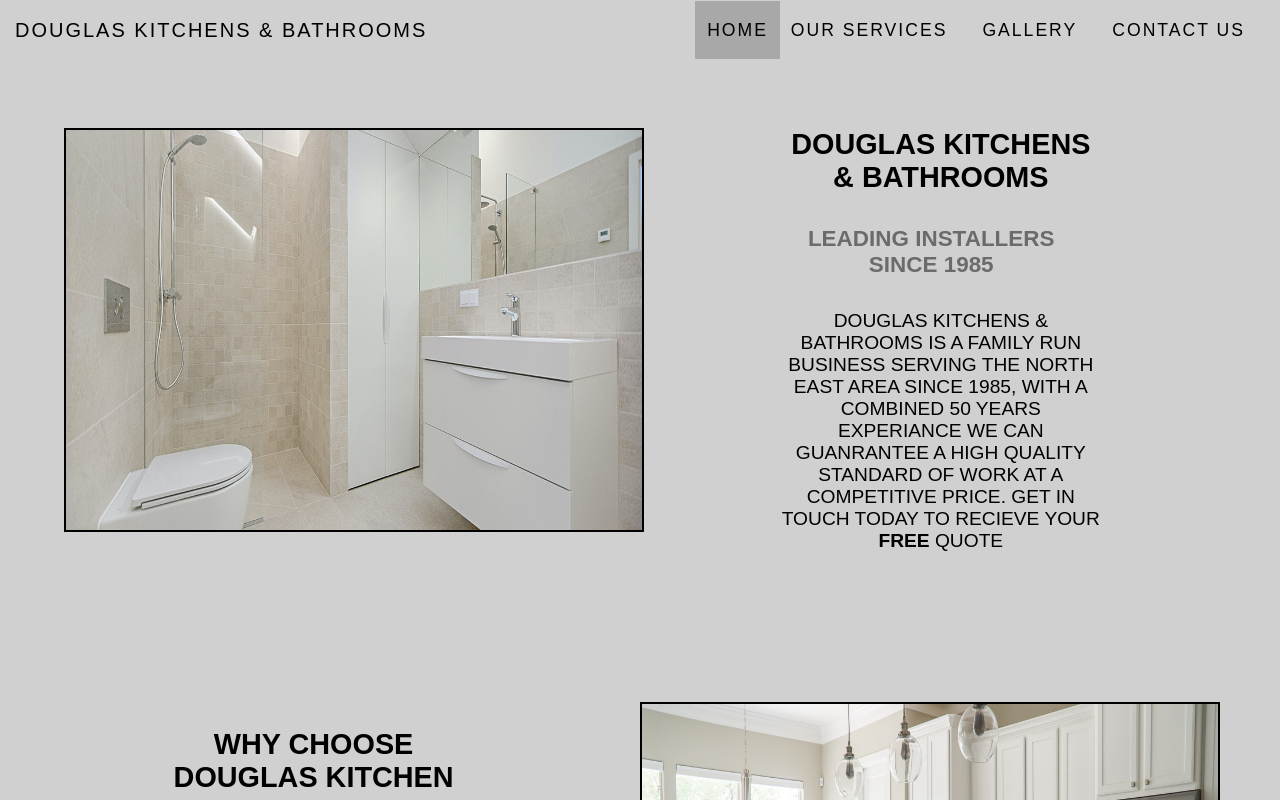
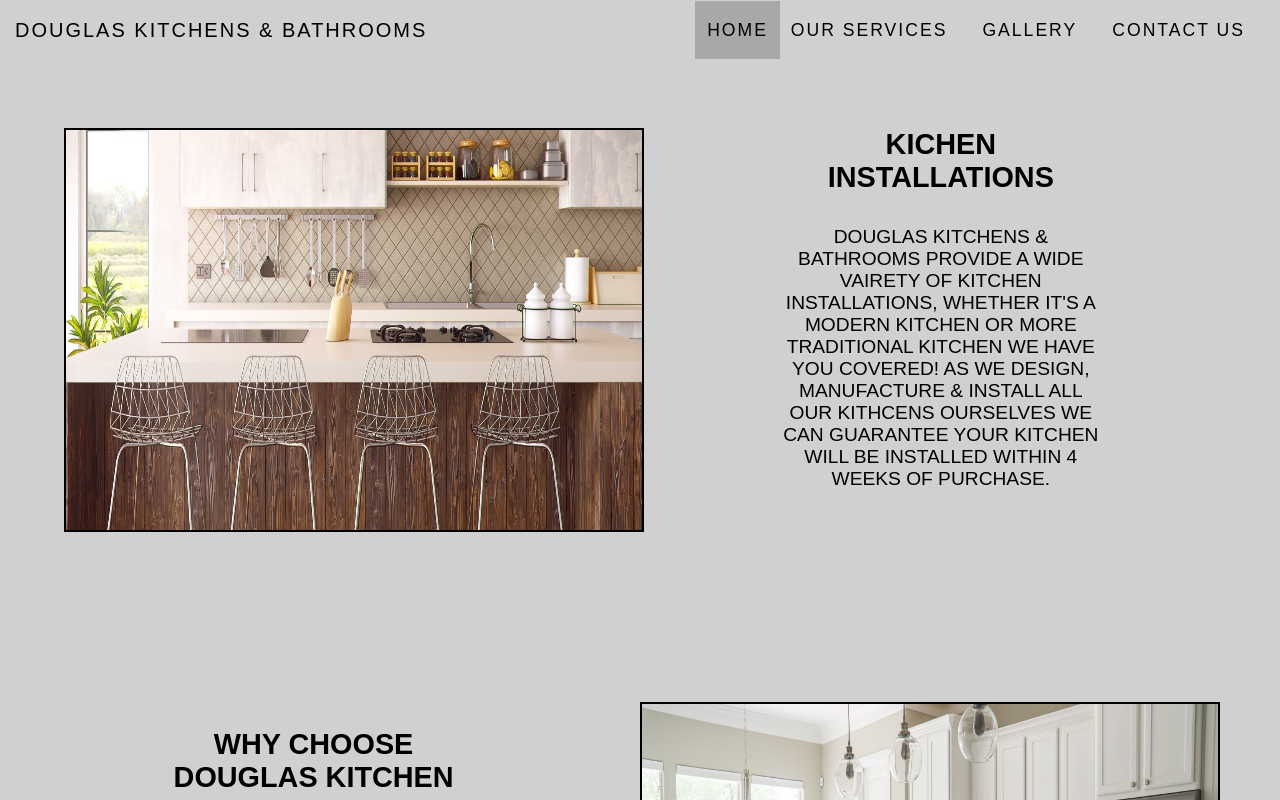
Before and after one commit to jburto93/CI_PP1_DKB, a plain HTML site: page our-services.html in a window 1280 px wide. Drawn offline with Linux system fonts and the light colour scheme; a web font is replaced by a local one.

Commit message:
change text and  kitchen image in our services page

```diff
--- a/our-services.html
+++ b/our-services.html
@@ -58,12 +58,12 @@
     <div id="main-page-content">
     <section id="about-us">
         <div id="about-us-text">
-            <h2>Douglas Kitchens & Bathrooms</h2>
-            <h3>Leading Installers Since 1985</h3>
-            <p>Douglas Kitchens & Bathrooms is a family run business serving the North East area since 1985, with a combined 50 years experiance we can guanrantee a high quality standard of work at a competitive price. Get in touch today to recieve your <strong>FREE</strong> quote</p>
+            <h2>Kichen Installations</h2>
+
+            <p>Douglas Kitchens & Bathrooms provide a wide vairety of kitchen installations, whether it's a modern kitchen or more traditional kitchen we have you covered! As we design, manufacture & install all our kithcens ourselves we can guarantee your kitchen will be installed within 4 weeks of purchase.
         </div>
         <div id="about-us-image">
-            <img src="assets/images/About-us-photo.jpg" alt="Image of cream bathroom installed by Douglas Kitchen & Bathroom"
+            <img src="assets/images/our-services-kitchen.jpg" alt="Image of cream and brown kitchen installed by Douglas Kitchen & Bathroom"
         </div>
     </section>
     <section>
```
Also changed, not shown: assets/images/our-services-kitchen.jpg (added).
